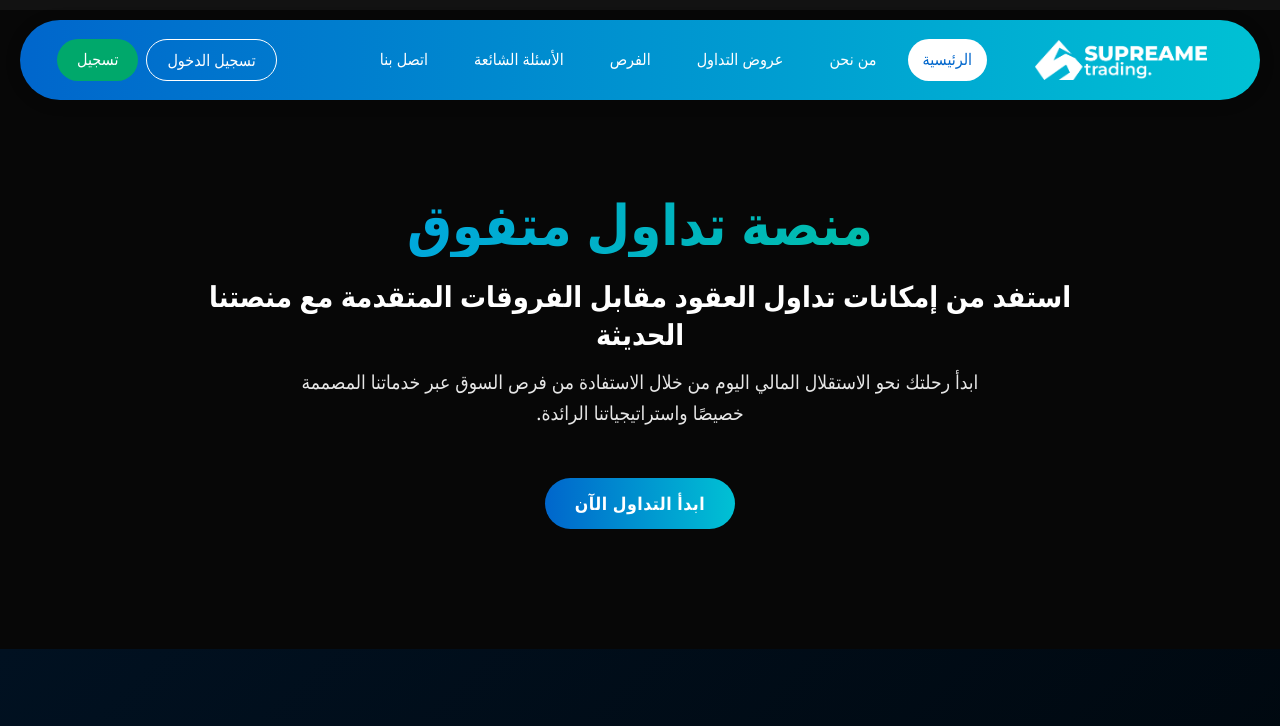
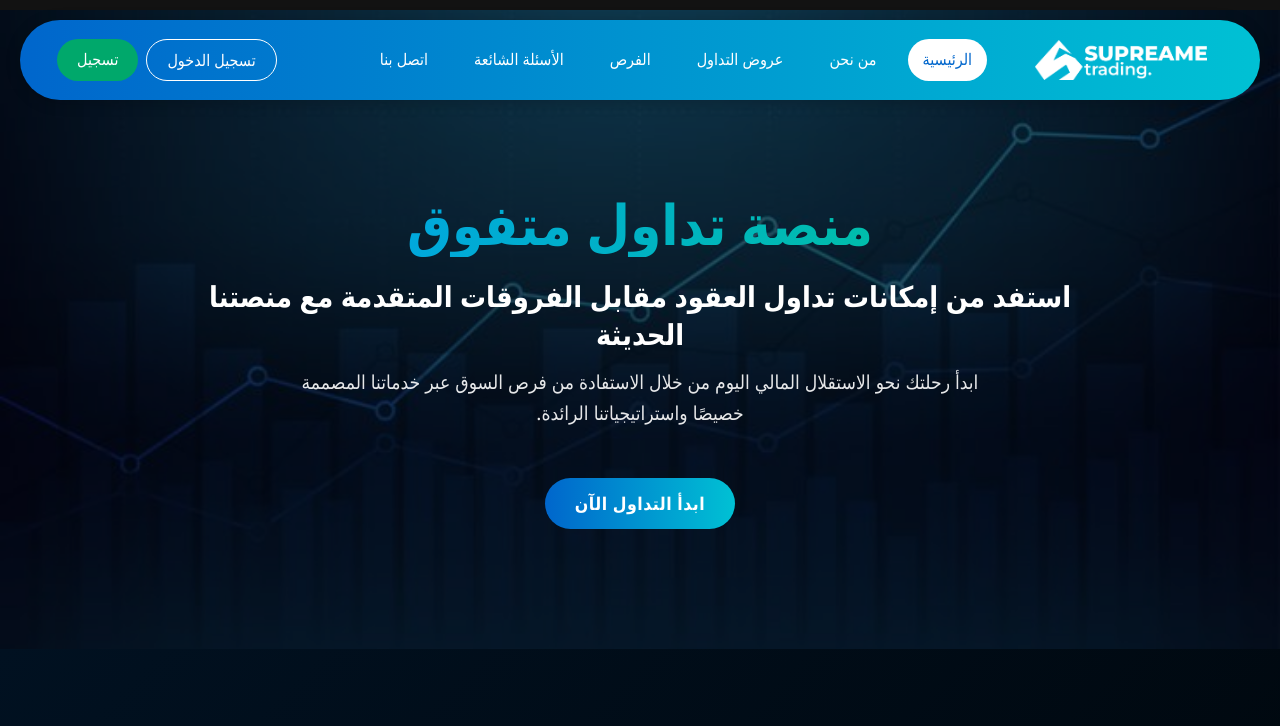
Before and after one commit to sanamsaffar/Sup, a plain HTML site: page index.html in a window 1280 px wide. Shown: the top 726 px of the page. Drawn offline with nearby package versions, Linux system fonts and the light colour scheme.

Commit message:
Update index.html

```diff
--- a/index.html
+++ b/index.html
@@ -64,7 +64,7 @@
 
     <!-- Hero Section with Overlay -->
     <div class="hero-container">
-        <section id="home" class="hero-section" style="background-image: url('img/bg0.jpeg');">
+        <section id="home" class="hero-section" style="background-image: url('bg0.jpeg');">
             <div class="container">
                 <h1 class="hero-title">منصة تداول متفوق</h1>
                 <p class="hero-subtitle">استفد من إمكانات تداول العقود مقابل الفروقات المتقدمة مع منصتنا الحديثة</p>
```
